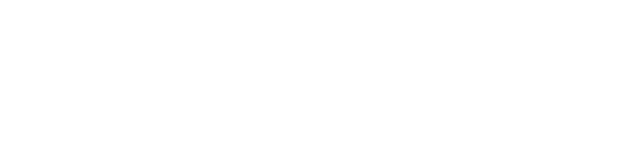
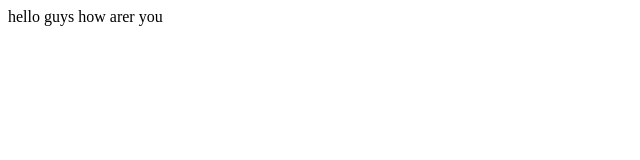
Before and after one commit to Rishabh32700/repo2, a plain HTML site: page index.html in a window 1280 px wide. Shown: the whole page, without its empty margins (0-640 px from the left). Drawn offline with Linux system fonts and the light colour scheme.

Commit message:
Update index.html

```diff
--- a/index.html
+++ b/index.html
@@ -6,6 +6,6 @@
     <title>Document</title>
 </head>
 <body>
-
+    hello guys how arer you
 </body>
 </html>
```
